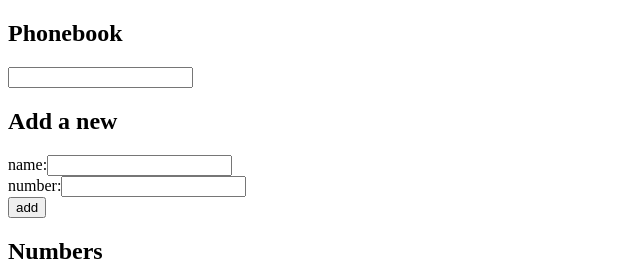
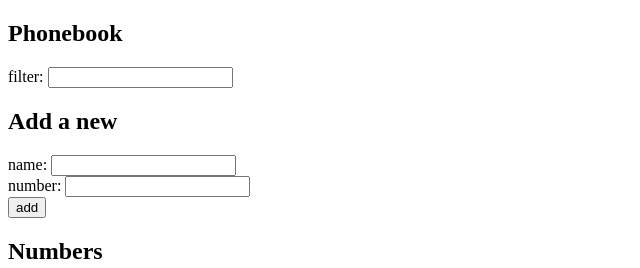
Before and after one commit to ric-rai/full-stack-open-2021, a React (Create React App) app in the folder osa2/puhelinluettelo/: page / in a window 1280 px wide. Shown: the top 268 px of the page, without its empty margins (0-640 px from the left). Built offline with nearby package versions, Linux system fonts and the light colour scheme.

Commit message:
exercise 2.10

```diff
--- a/osa2/puhelinluettelo/src/App.js
+++ b/osa2/puhelinluettelo/src/App.js
@@ -1,6 +1,24 @@
 import React, { useState } from 'react'
 
-const Person = ({name, numer}) => <p>{name} {numer}</p>
+const PersonForm = ({onSubmitHandler, inputs}) => (
+    <form onSubmit={onSubmitHandler}>
+        {inputs.map(i => <Input key={i.label} label={i.label} value={i.value} onChange={i.onChange}/> )}
+        <div>
+            <button type="submit">add</button>
+        </div>
+    </form>
+)
+
+const Input = ({label, value, onChange}) => (
+    <div>{label}:{" "}
+        <input value={value} onChange={onChange}/>
+    </div>
+)
+
+const Persons = ({persons}) =>
+    persons.map(p => <Person key={p.name} name={p.name} number={p.number}/>)
+
+const Person = ({name, number}) => <p>{name} {number}</p>
 
 const App = () => {
     const [persons, setPersons] = useState([
@@ -40,21 +58,14 @@ const App = () => {
     return (
         <div>
             <h2>Phonebook</h2>
-                <input value={currentFilter} onChange={handleFilterChange}/>
+                <Input label={'filter'} value={currentFilter} onChange={handleFilterChange}/>
             <h2>Add a new</h2>
-            <form onSubmit={addPerson}>
-                <div>name:
-                    <input value={newName} onChange={setValueWith(setNewName)}/>
-                </div>
-                <div> number:
-                    <input value={newNumber} onChange={setValueWith(setNewNumber)}/>
-                </div>
-                <div>
-                    <button type="submit">add</button>
-                </div>
-            </form>
+            <PersonForm onSubmitHandler={addPerson} inputs={[
+                {label: 'name', value: newName, onChange: setValueWith(setNewName)},
+                {label: 'number', value: newNumber, onChange: setValueWith(setNewNumber)}
+            ]}/>
             <h2>Numbers</h2>
-            {filtered.map(p => <Person key={p.name} name={p.name} numer={p.number}/>)}
+            <Persons persons={filtered}/>
         </div>
     )
 
```
